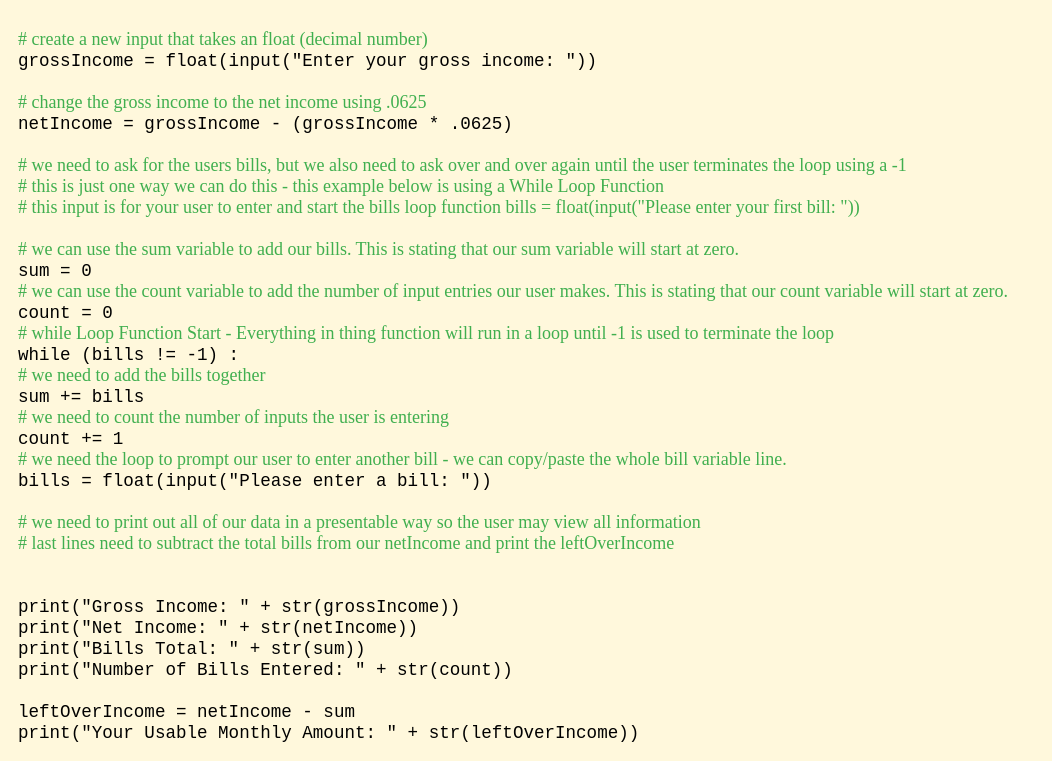
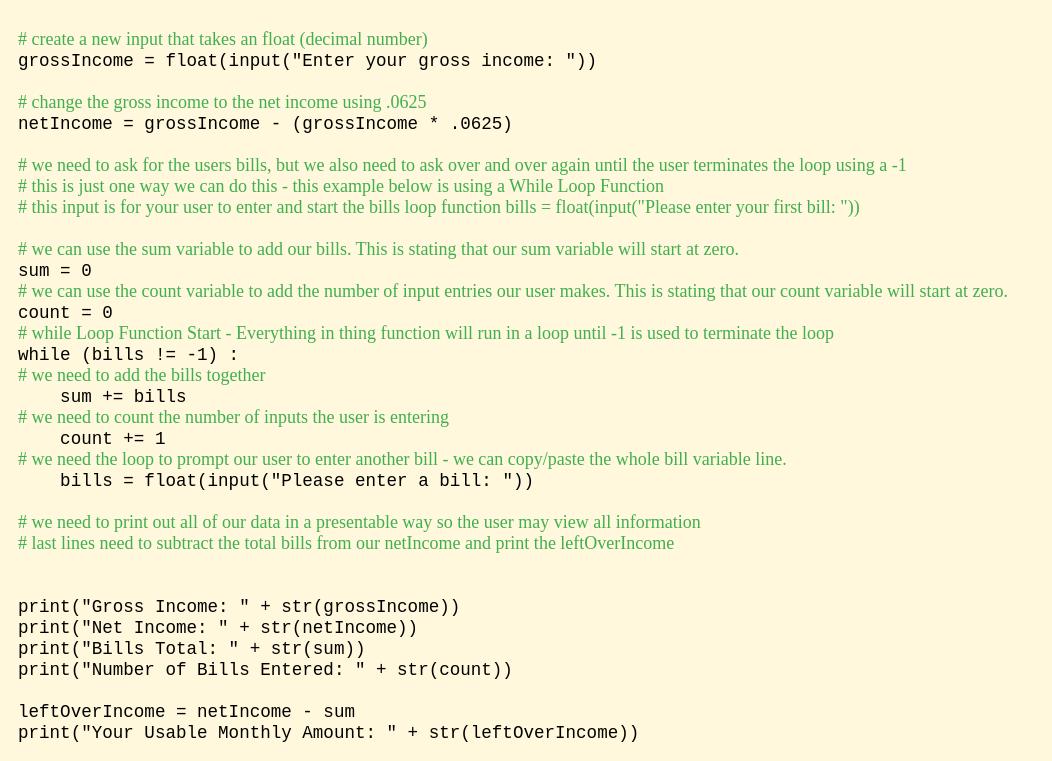
Before and after one commit to paul88vera/financial-planner, a plain HTML site: page index.html in a window 1280 px wide. Shown: the part 131-892 px from the top of the page, without its empty margins (0-1052 px from the left). Drawn offline with Linux system fonts and the light colour scheme.

Commit message:
indent correction

```diff
--- a/index.html
+++ b/index.html
@@ -25,6 +25,9 @@
     text-align: center;
     width: 100%;
     margin: 50px auto 50px auto;
+  }
+  span {
+    color: cornsilk;
   }
 
 </style>
@@ -64,15 +67,15 @@ bills = float(input("Please enter your first bill: "))
 </code><br/>
   # we need to add the bills together<br/>
   <code>
-    sum += bills
+  <span>___</span> sum += bills
   </code> <br/>
   # we need to count the number of inputs the user is entering<br/>
   <code>
-    count += 1
+  <span>___</span> count += 1
   </code> <br/>
   # we need the loop to prompt our user to enter another bill - we can copy/paste the whole bill variable line.<br/>
   <code>
-    bills = float(input("Please enter a bill: "))
+  <span>___</span> bills = float(input("Please enter a bill: "))
   </code>
 <br/>
 <br/>
```
